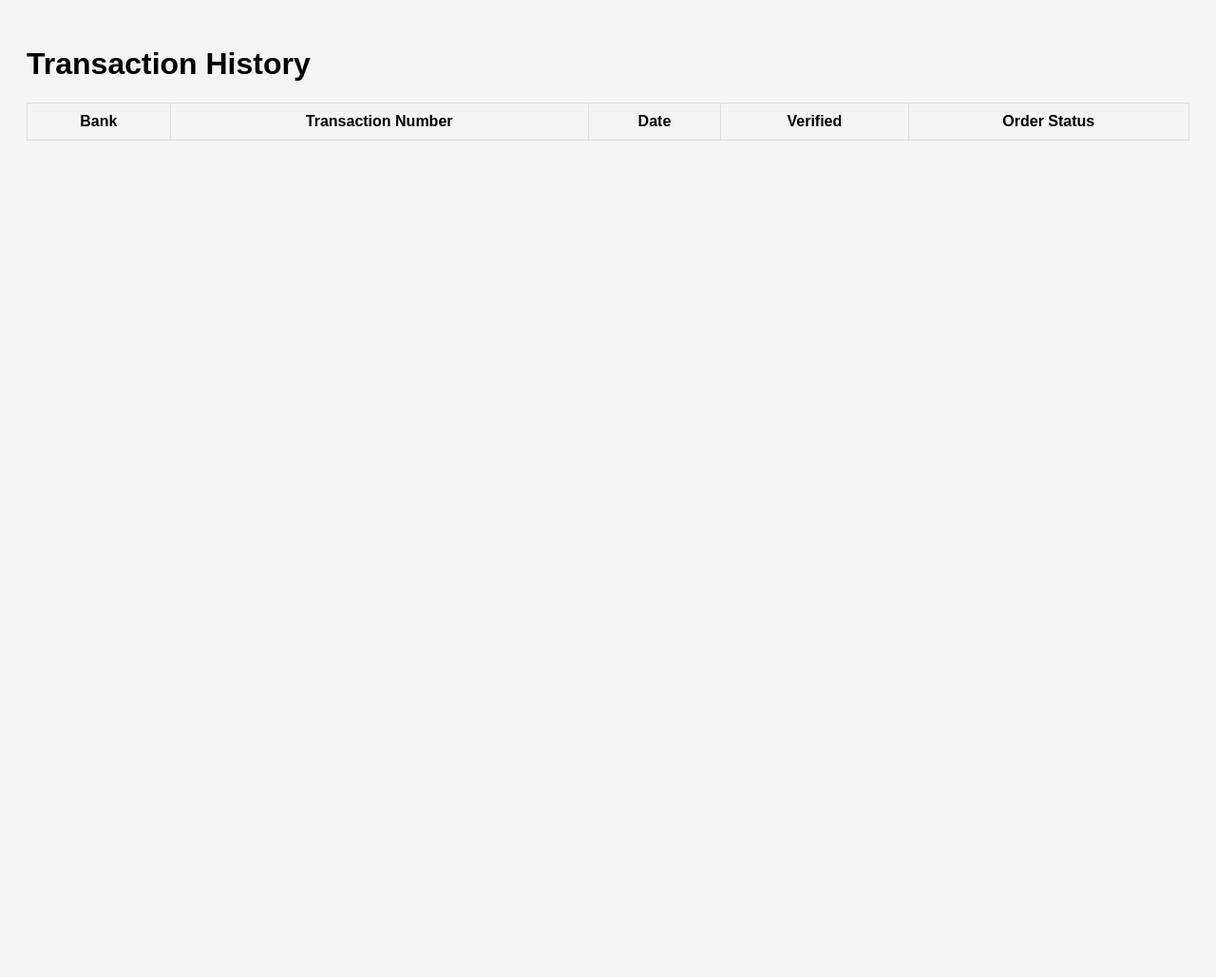
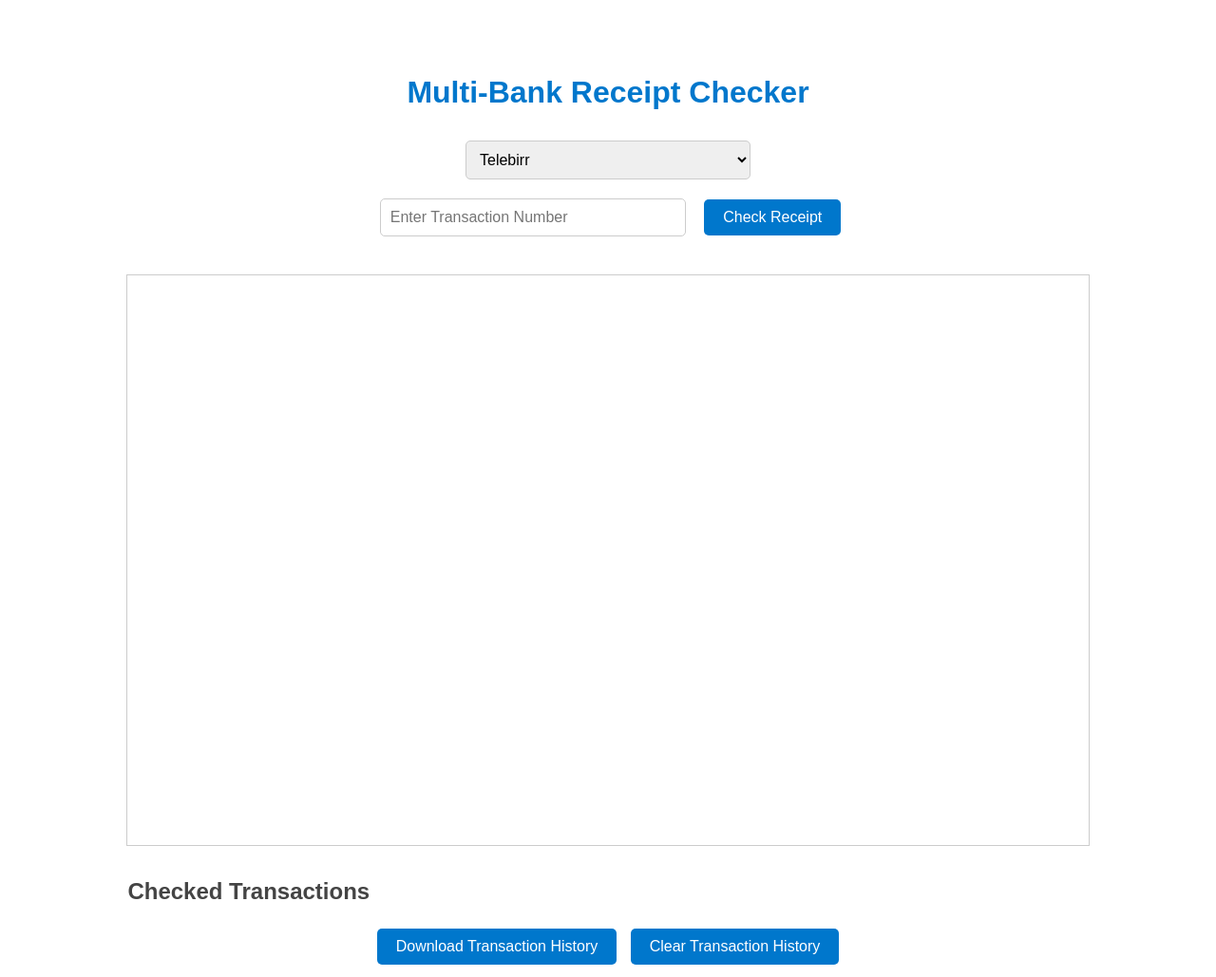
Before and after one commit to ethiogamer/ethio-gamer-topup, a plain HTML site: page index.html in a window 1280 px wide. Shown: the whole page at 95% size. Before the commit the page ends 800 px from the top, so only its background shows below. Drawn offline with Linux system fonts and the light colour scheme; no server answers.

Commit message:
Update index.html

```diff
--- a/index.html
+++ b/index.html
@@ -2,83 +2,202 @@
 <html lang="en">
 <head>
     <meta charset="UTF-8">
-    <meta name="viewport" content="width=device-width, initial-scale=1.0">
-    <title>Transaction History</title>
+    <title>ETHIO GAMER TOP-UP</title>
     <style>
         body {
             font-family: Arial, sans-serif;
-            padding: 20px;
-            background-color: #f4f4f4;
+            text-align: center;
+            padding-top: 50px;
         }
-        table {
-            width: 100%;
-            margin-top: 20px;
-            border-collapse: collapse;
+        h1 {
+            color: #0077cc;
         }
-        table, th, td {
-            border: 1px solid #ddd;
+        select, input {
+            padding: 10px;
+            font-size: 16px;
+            margin: 10px;
+            width: 300px;
+            border-radius: 5px;
+            border: 1px solid #ccc;
         }
-        th, td {
-            padding: 10px;
-            text-align: center;
+        button {
+            padding: 10px 20px;
+            font-size: 16px;
+            border-radius: 5px;
+            background-color: #0077cc;
+            color: white;
+            border: none;
+            cursor: pointer;
+            margin: 5px;
+        }
+        iframe {
+            margin-top: 30px;
+            width: 80%;
+            height: 600px;
+            border: 1px solid #ccc;
+        }
+        #history {
+            margin-top: 30px;
+            text-align: left;
+            width: 80%;
+            margin-left: auto;
+            margin-right: auto;
+        }
+        #history h2 {
+            color: #444;
+        }
+        #history ul {
+            list-style-type: none;
+            padding: 0;
+        }
+        #history li {
+            padding: 5px 0;
+            border-bottom: 1px solid #eee;
         }
     </style>
 </head>
 <body>
 
-    <h1>Transaction History</h1>
+    <h1>Multi-Bank Receipt Checker</h1>
 
-    <table id="transactionTable">
-        <thead>
-            <tr>
-                <th>Bank</th>
-                <th>Transaction Number</th>
-                <th>Date</th>
-                <th>Verified</th>
-                <th>Order Status</th>
-            </tr>
-        </thead>
-        <tbody id="transactionTableBody"></tbody>
-    </table>
+    <select id="bankSelector">
+        <option value="telebirr">Telebirr</option>
+        <option value="cbe">Commercial Bank of Ethiopia (CBE)</option>
+        <option value="abyssinia">Abyssinia Bank</option>
+        <option value="ebirr-kaffi">E-BIRR KAFFI</option>
+        <option value="ebirr-coopay">E-BIRR COOpay</option>
+    </select>
 
-    <!-- Firebase SDK -->
-    <script src="https://www.gstatic.com/firebasejs/9.6.1/firebase-app.js"></script>
-    <script src="https://www.gstatic.com/firebasejs/9.6.1/firebase-firestore.js"></script>
+    <br>
+    <input type="text" id="txnInput" placeholder="Enter Transaction Number">
+    <button onclick="loadReceipt()">Check Receipt</button>
+
+    <iframe id="receiptFrame"></iframe>
+
+    <div id="history">
+        <h2>Checked Transactions</h2>
+        <ul id="historyList"></ul>
+    </div>
+
+    <button onclick="downloadHistory()">Download Transaction History</button>
+    <button onclick="clearHistory()">Clear Transaction History</button>
 
     <script>
-        const firebaseConfig = {
-            apiKey: "AIzaSyBamCALWsdrWviiEkA26cP6dCJZqZ5NScY",
-            authDomain: "ethio-a1e95.firebaseapp.com",
-            projectId: "ethio-a1e95",
-            storageBucket: "ethio-a1e95.firebasestorage.app",
-            messagingSenderId: "697514706181",
-            appId: "1:697514706181:web:03147af1833cc25719636c",
-            measurementId: "G-FDTWBNFP7F"
+        // Retrieve the transaction history from localStorage (if it exists)
+        let transactionHistory = JSON.parse(localStorage.getItem("transactionHistory")) || [];
+
+        // Load saved transaction history on page load
+        window.onload = function() {
+            const historyList = document.getElementById("historyList");
+            transactionHistory.forEach(item => {
+                const listItem = document.createElement("li");
+                listItem.textContent = `Bank: ${item.bank}, Transaction: ${item.txn}, Date: ${item.date}`;
+                historyList.prepend(listItem);
+            });
         };
 
-        const app = firebase.initializeApp(firebaseConfig);
-        const db = firebase.firestore(app);
+        function loadReceipt() {
+            const bank = document.getElementById("bankSelector").value;
+            const txn = document.getElementById("txnInput").value.trim();
+            const currentTime = new Date().toLocaleString(); // Get the current time and date
 
-        // Load transaction data from Firestore
-        window.onload = function() {
-            const tableBody = document.getElementById("transactionTableBody");
-            db.collection("transactions").get().then(snapshot => {
-                snapshot.forEach(doc => {
-                    const data = doc.data();
-                    const row = document.createElement("tr");
-                    row.innerHTML = `
-                        <td>${data.bank}</td>
-                        <td>${data.txn}</td>
-                        <td>${data.date}</td>
-                        <td>${data.verified ? 'Verified' : 'Not Verified'}</td>
-                        <td>${data.orderStatus ? 'Completed' : 'Pending'}</td>
-                    `;
-                    tableBody.appendChild(row);
-                });
-            }).catch(error => {
-                console.error("Error getting documents: ", error);
+            if (txn === "") {
+                alert("Please enter a transaction number.");
+                return;
+            }
+
+            let url = "";
+            switch (bank) {
+                case "telebirr":
+                    url = "https://transactioninfo.ethiotelecom.et/receipt/" + txn;
+                    break;
+                case "cbe":
+                    url = "https://apps.cbe.com.et:100/?id=" + txn + "46776488";
+                    break;
+                case "abyssinia":
+                    url = "https://cs.bankofabyssinia.com/slip/?trx=" + txn;
+                    break;
+                case "ebirr-kaffi":
+                    url = "https://transactioninfo.ebirr.com/kaafimf-Ebirr/receipt/" + txn;
+                    break;
+                case "ebirr-coopay":
+                    url = "https://transactioninfo.ebirr.com/coopay-Ebirr/receipt/" + txn;
+                    break;
+                default:
+                    alert("Invalid bank selection.");
+                    return;
+            }
+
+            // Check for duplicate transaction
+            const historyList = document.getElementById("historyList");
+            const existingItems = historyList.querySelectorAll("li");
+            let duplicate = false;
+
+            existingItems.forEach(item => {
+                if (item.textContent.includes(`Transaction: ${txn}`)) {
+                    duplicate = true;
+                }
             });
-        };
+
+            if (duplicate) {
+                alert("⚠️ This transaction has already been checked!");
+            } else {
+                const listItem = document.createElement("li");
+                const bankName = document.getElementById("bankSelector").options[document.getElementById("bankSelector").selectedIndex].text;
+                listItem.textContent = `Bank: ${bankName}, Transaction: ${txn}, Date: ${currentTime}`;
+                historyList.prepend(listItem);
+
+                // Add to transaction history array
+                transactionHistory.push({ bank: bankName, txn: txn, date: currentTime });
+
+                // Save to localStorage
+                localStorage.setItem("transactionHistory", JSON.stringify(transactionHistory));
+            }
+
+            if (bank === "cbe") {
+    window.open(url, "_blank");
+} else {
+    document.getElementById("receiptFrame").src = url;
+}
+
+        }
+
+        // Trigger on Enter key
+        document.getElementById("txnInput").addEventListener("keypress", function (e) {
+            if (e.key === "Enter") {
+                e.preventDefault();
+                loadReceipt();
+            }
+        });
+
+        // Download transaction history as CSV
+        function downloadHistory() {
+            if (transactionHistory.length === 0) {
+                alert("No transactions to download.");
+                return;
+            }
+
+            const csvContent = "Bank,Transaction Number,Date\n" +
+                transactionHistory.map(item => `${item.bank},${item.txn},${item.date}`).join("\n");
+
+            const encodedUri = encodeURI('data:text/csv;charset=utf-8,' + csvContent);
+            const link = document.createElement("a");
+            link.setAttribute("href", encodedUri);
+            link.setAttribute("download", "transaction_history.csv");
+            document.body.appendChild(link);
+            link.click();
+            document.body.removeChild(link);
+        }
+
+        // Clear transaction history
+        function clearHistory() {
+            if (confirm("Are you sure you want to clear all transaction history?")) {
+                transactionHistory = [];
+                localStorage.removeItem("transactionHistory");
+                document.getElementById("historyList").innerHTML = "";
+                alert("Transaction history cleared.");
+            }
+        }
     </script>
 
 </body>
```
